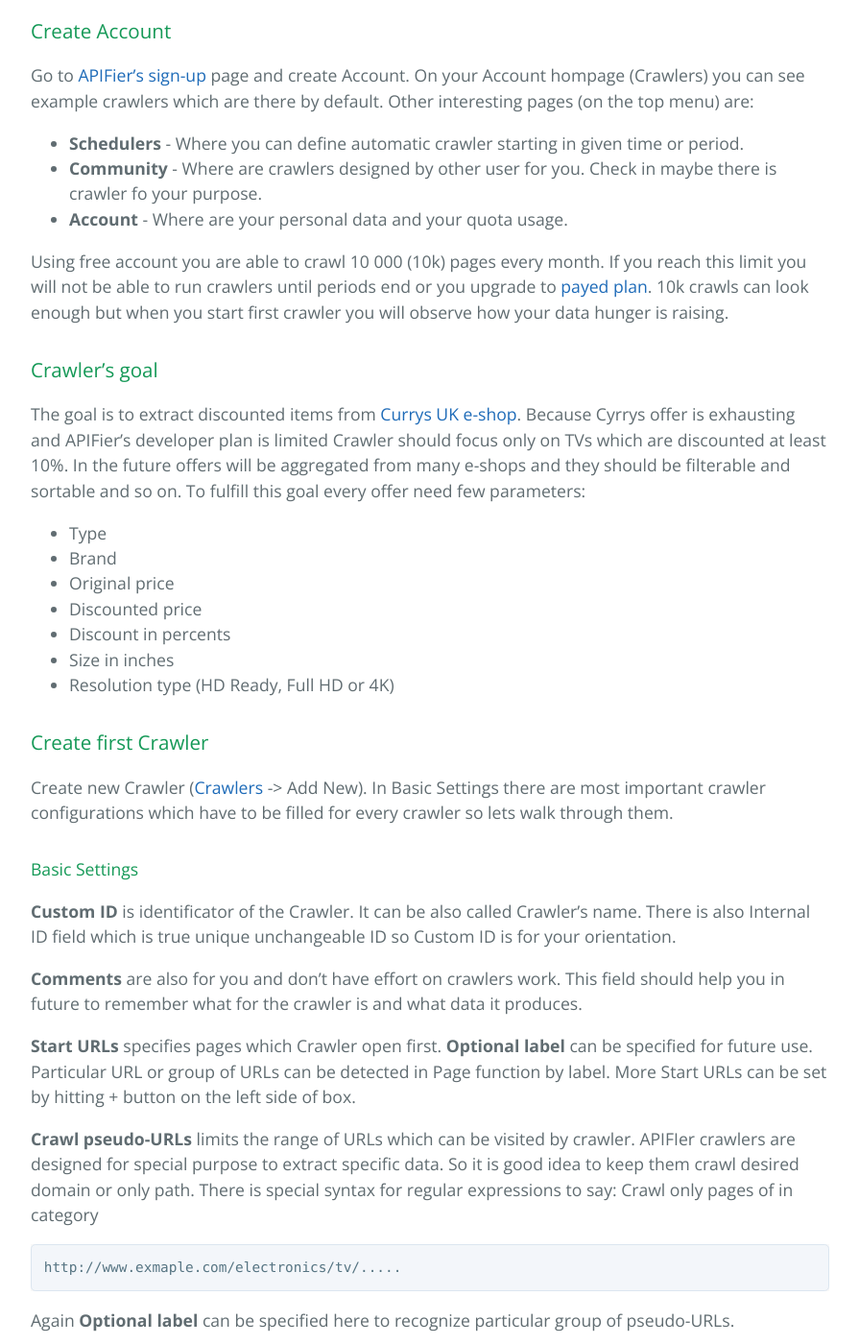
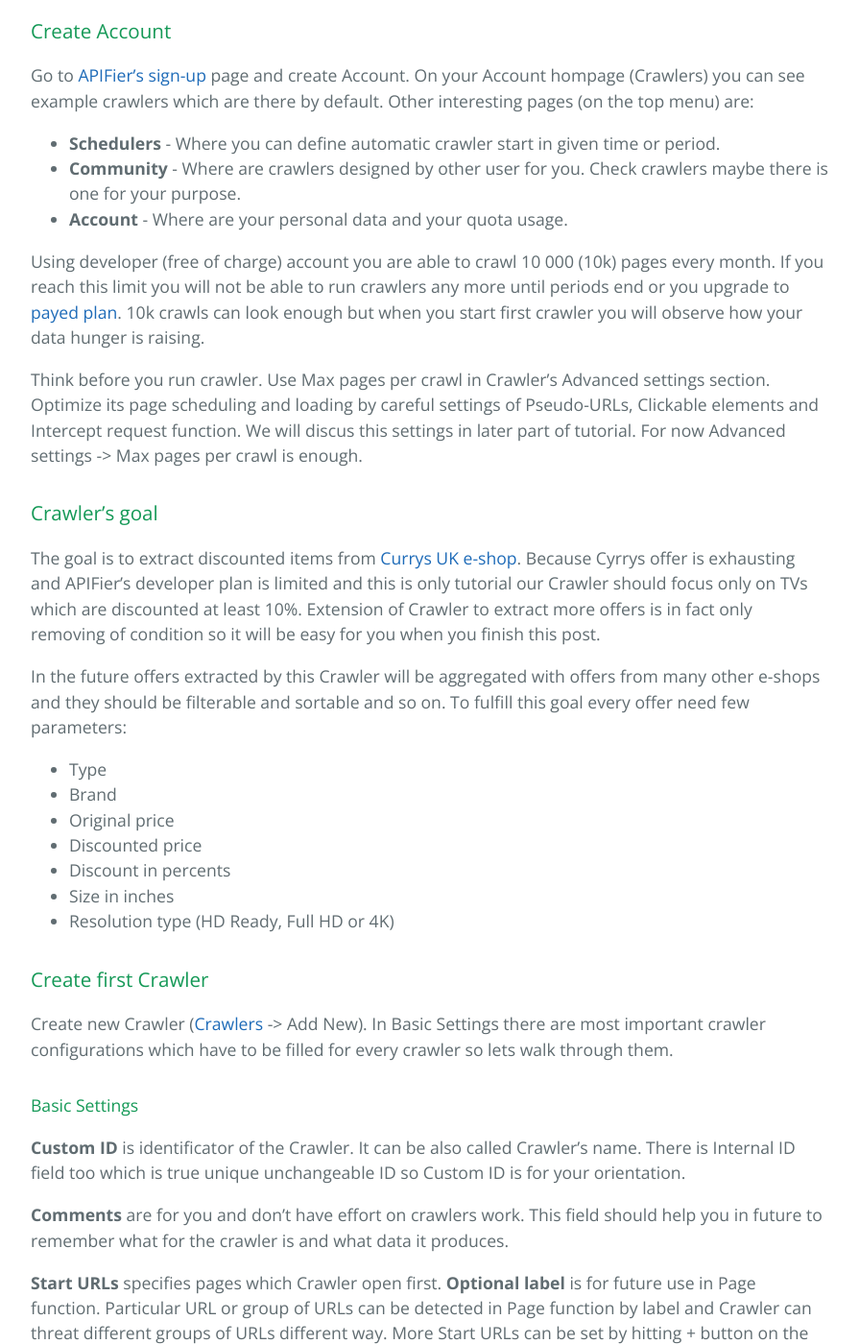
Before and after one commit to kachna/APIFier-Meteor, a Jekyll site: the page built from docs/_posts/2017-01-14-easy-crawler-using-APIFier.md, in a window 1280 px wide and 1400 px high, scrolled down 590 px. Shown: the whole window at 96% size, without its empty margins (192-1087 px from the left). Built offline with Jekyll 4.4.1, drawn with Linux system fonts in a browser that asks for light colours; the repository's description, which GitHub fills in, is left out; some of the changed text lies outside the part shown.

Commit message:
fix and improvements of first post

```diff
--- a/docs/_posts/2017-01-14-easy-crawler-using-APIFier.md
+++ b/docs/_posts/2017-01-14-easy-crawler-using-APIFier.md
@@ -4,19 +4,24 @@
 layout: post
 ---
 
-[APIFier](http://www.apifier.com) is service providing hosted crawlers which are able to extract data from almost any web page. Crawler is controlled by simple JavaSctipt function called PAGE FUNCTION and minimal configuration (page of beginning, domain of interest, use proxy or not and so on). Complete Crawler design is done using APIFier's web application so you do not need any special tools.
+[APIFier](http://www.apifier.com) is service providing hosted crawlers which are able to extract data from almost any web page. Crawler is controlled by simple JavaSctipt function called PAGE FUNCTION and minimal configuration (page of beginning, domain of interest, use proxy or not and so on). Complete Crawler design is done using APIFier's web application so you do not need any special tools only modern web browser.
 
 ### Create Account
 Go to [APIFier's sign-up](https://www.apifier.com/sign-up) page and create Account. On your Account hompage (Crawlers) you can see example crawlers which are there by default. Other interesting pages (on the top menu) are:
 
-* **Schedulers** - Where you can define automatic crawler starting in given time or period.
-* **Community** - Where are crawlers designed by other user for you. Check in maybe there is crawler fo your purpose.
+* **Schedulers** - Where you can define automatic crawler start in given time or period.
+* **Community** - Where are crawlers designed by other user for you. Check crawlers maybe there is one for your purpose.
 * **Account** - Where are your personal data and your quota usage.
 
-Using free account you are able to crawl 10 000 (10k) pages every month. If you reach this limit you will not be able to run crawlers until periods end or you upgrade to [payed plan](https://www.apifier.com/pricing). 10k crawls can look enough but when you start first crawler you will observe how your data hunger is raising.
+Using developer (free of charge) account you are able to crawl 10 000 (10k) pages every month. If you reach this limit you will not be able to run crawlers any more until periods end or you upgrade to [payed plan](https://www.apifier.com/pricing). 10k crawls can look enough but when you start first crawler you will observe how your data hunger is raising.
+
+Think before you run crawler. Use Max pages per crawl in Crawler's Advanced settings section. Optimize its page scheduling and loading by careful settings of Pseudo-URLs, Clickable elements and Intercept request function. We will discus this settings in later part of tutorial. For now Advanced settings -> Max pages per crawl is enough.
 
 ### Crawler's goal
-The goal is to extract discounted items from [Currys UK e-shop](http://www.currys.co.uk/). Because Cyrrys offer is exhausting and APIFier's developer plan is limited Crawler should focus only on TVs which are discounted at least 10%. In the future offers will be aggregated from many e-shops and they should be filterable and sortable and so on. To fulfill this goal every offer need few parameters:
+The goal is to extract discounted items from [Currys UK e-shop](http://www.currys.co.uk/). Because Cyrrys offer is exhausting and APIFier's developer plan is limited and this is only tutorial our Crawler should focus only on TVs which are discounted at least 10%. Extension of Crawler to extract more offers is in fact only removing of condition so it will be easy for you when you finish this post.
+
+In the future offers extracted by this Crawler will be aggregated with offers from many other e-shops and they should be filterable and sortable and so on. To fulfill this goal every offer need few parameters:
+
 * Type
 * Brand
 * Original price
@@ -29,13 +34,13 @@
 Create new Crawler ([Crawlers](https://www.apifier.com/crawlers) -> Add New). In Basic Settings there are most important crawler configurations which have to be filled for every crawler so lets walk through them.
 
 #### Basic Settings
-**Custom ID** is identificator of the Crawler. It can be also called Crawler's name. There is also Internal ID field which is true unique unchangeable ID so Custom ID is for your orientation.
+**Custom ID** is identificator of the Crawler. It can be also called Crawler's name. There is Internal ID field too which is true unique unchangeable ID so Custom ID is for your orientation.
 
-**Comments** are also for you and don't have effort on crawlers work. This field should help you in future to remember what for the crawler is and what data it produces.
+**Comments** are for you and don't have effort on crawlers work. This field should help you in future to remember what for the crawler is and what data it produces.
 
-**Start URLs** specifies pages which Crawler open first. **Optional label** can be specified for future use. Particular URL or group of URLs can be detected in Page function by label. More Start URLs can be set by hitting + button on the left side of box.
+**Start URLs** specifies pages which Crawler open first. **Optional label** is for future use in Page function. Particular URL or group of URLs can be detected in Page function by label and Crawler can threat different groups of URLs different way. More Start URLs can be set by hitting + button on the left side of box.
 
-**Crawl pseudo-URLs** limits the range of URLs which can be visited by crawler. APIFIer crawlers are designed for special purpose to extract specific data. So it is good idea to keep them crawl desired domain or only path. There is special syntax for regular expressions to say: Crawl only pages of in category
+**Crawl pseudo-URLs** limits the range of URLs which can be visited by crawler. APIFIer crawlers are designed for special purpose to extract specific data. So it is good idea to keep them crawl desired group of domains, single domain or only path on domain. There is special syntax for regular expressions to say: Crawl only pages in category TV
 
     http://www.exmaple.com/electronics/tv/.....
 
@@ -46,7 +51,7 @@
 ### First Run
 Back to the goal. Look at [Currys Televisions page](http://www.currys.co.uk/gbuk/tv-and-home-entertainment/televisions/televisions/301_3002_30002_xx_xx/xx-criteria.html). Lets start with something easy. As warm up extract offers category name (Televisions).
 
-Editing any field cause save complete configuration. So do not look for Save button. Everything is save automatically.
+Editing any field cause save complete configuration. So do not look for Save button there is no one. Everything is save automatically.
 
 **Custom ID**
 
@@ -91,7 +96,7 @@
 
 Easiest way how to find CSS selectors is using development tool of any modern browser. I usually don't use Chrome for browsing but their [DevTools](https://developer.chrome.com/devtools) are best. If you need information about any element you see on page just right click them and choose Inspect from context menu. On the bottom of tab called Elements you can see element's selector. If you want to change it you can verify your changes by [pressing Ctrl + F](https://developers.google.com/web/updates/2015/05/search-dom-tree-by-css-selector).
 
-If you have no idea what previous two paragraphs means keep reading as usual and try to understand. When you get lost ask some web designer around for short tutorial (this is really basics) or google some nonsense words and try to learn something.
+If you have no idea what previous two paragraphs means keep reading as usual and try to understand. When you get lost ask some web designer around you for short tutorial (this is really basics) or google some nonsense words and try to learn something.
 
 **Line 9** returns extracted data object. Crawler's output is collection of data returned from every crawled page.
 
@@ -114,10 +119,10 @@
 
 ![First crawler configuration and result screen shot]({{ site.github.url }}/assets/img/screenshots/first-crawler-screen.jpg)
 
-Yes, it works! But crawler outputs "Televisions". This isn't much helpful. We have to force crawler to find something what we didn't know before.
+Yes, it works! But crawler outputs "Televisions". This isn't much helpful. You have to force crawler to find something what we didn't know before.
 
 #### Extract more data
-Lets change out Page function to extract all offers. We have to find offer selectors. Right click on offer, choose Inspect. If right clicked let say on offers image you can see image selector. You have to walk up through the DOM tree until you reach offer element. In Chrome DevTools you can swipe over element on Elements tab by mouse and appropriate elements are highlighted on page. If you click the element the selector on the bottom of tab is change.
+Lets change Page function to extract all offers. You have to find offer selectors. Right click on offer, choose Inspect. If right clicked let say on offers image you can see image selector. You have to walk up through the DOM tree until you reach offer element. In Chrome DevTools you can swipe over element on Elements tab by mouse and appropriate elements are highlighted on page. If you click the element the selector on the bottom of tab is change.
 
 ![How to find elements selector using Chrome DevTools]({{ site.github.url }}/assets/img/screenshots/chrome-devtools-selectors.jpg)
 The right selector is:
@@ -130,14 +135,14 @@
 
 and hit Enter. If you click on small grey triangle leading the result you will see list of offer elements (article tags).
 
-Here is good to remember that **not all web pages including jQuery**. This is the reason why APIFier inject it to page for you. You can do the same as APIFIer and execute in console
+Here is good to remember that **not all web pages including jQuery**. This is the reason why APIFier inject it to page for you. If you trying to extract data from page without jQuery you can do the same as APIFIer. To inject jQuery into any page execute in Chrome Console
 
     javascript:(function(){function l(u,i){
       var d=document;if(!d.getElementById(i)){var s=d.createElement('script');s.src=u;s.id=i;d.body.appendChild(s);}}l('http://ajax.googleapis.com/ajax/libs/jquery/1.11.1/jquery.min.js','jquery')})()
 
 More about injecting jQuery to page on [StackOverflow](http://stackoverflow.com/questions/26573076/how-to-inject-jquery-to-any-webpage). There are also Chrome extension to inject jQuery to page.
 
-Now you have all offers on page. The next step is to find name and price. Price is easy it is strong tag with class price. The selector will be:
+Now you have all offers on page. The next step is to find name and price. Price is easy. It is strong tag with class price. The selector will be:
 
     strong.price
 
@@ -145,13 +150,17 @@
 
     $('strong.price', offers[0])
 
-Is selector for price element for first offer element. What you need is text inside element. Element's text often contains white spaces (space, end of line, tabulator) because HTML parser ignores it.
+Is selector for price element for first offer element. What you need is text inside element. Element's text often contains white spaces (space, end of line, tabulator, ...) because HTML parser ignores it.
 
-**Good practices** here is **remove white spaces from all extracted string** for this purpose is JavaScript string function .trim(). Complete command for price extraction is:
+**Good practices** here is **remove white spaces from all extracted string**. Use JavaScript string function .trim(). Complete command for price extraction is:
 
     $('strong.price', offers[0]).text().trim()
 
-A bit complicated is selector for offer name. It is in span tag inside header tag but there is another span tag for brand. Fortunately there is also data-product attribute that distinguish name and brand. In CSS Selectors you can specify attributes inside square brackets. If there is only attribute name then selector selects only elements having that attribute no matter which value is. There is also possibility to specify attribute value and filter elements on it. Base on this you are now able to specify selector for offer name and build command to extract it.
+A bit complicated is selector for offer name. It is in span tag inside header tag but there is another span tag for brand. Fortunately there is also data-product attribute that distinguish name and brand.
+
+![Structure of name and brand nodes]({{ site.github.url }}/assets/img/screenshots/name-selector.jpg)
+
+In CSS Selectors you can specify attributes inside square brackets. If there is only attribute name then selector selects only elements having that attribute no matter which value is. There is also possibility to specify attribute value and filter elements on it. Base on this you are now able to specify selector for offer name and build command to extract it.
 
     $('header span[data-product="name"]', offers[i]).text(),
 
```
Also changed, not shown: docs/assets/img/screenshots/name-selector.jpg (added).
